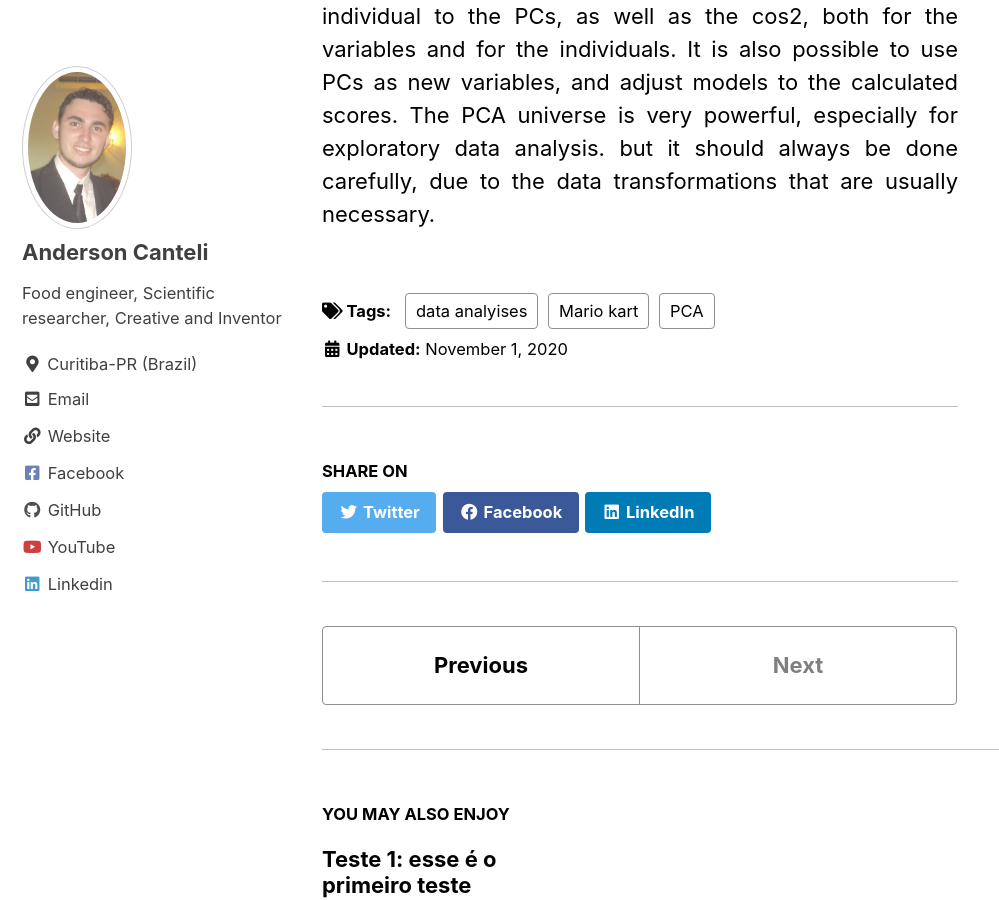
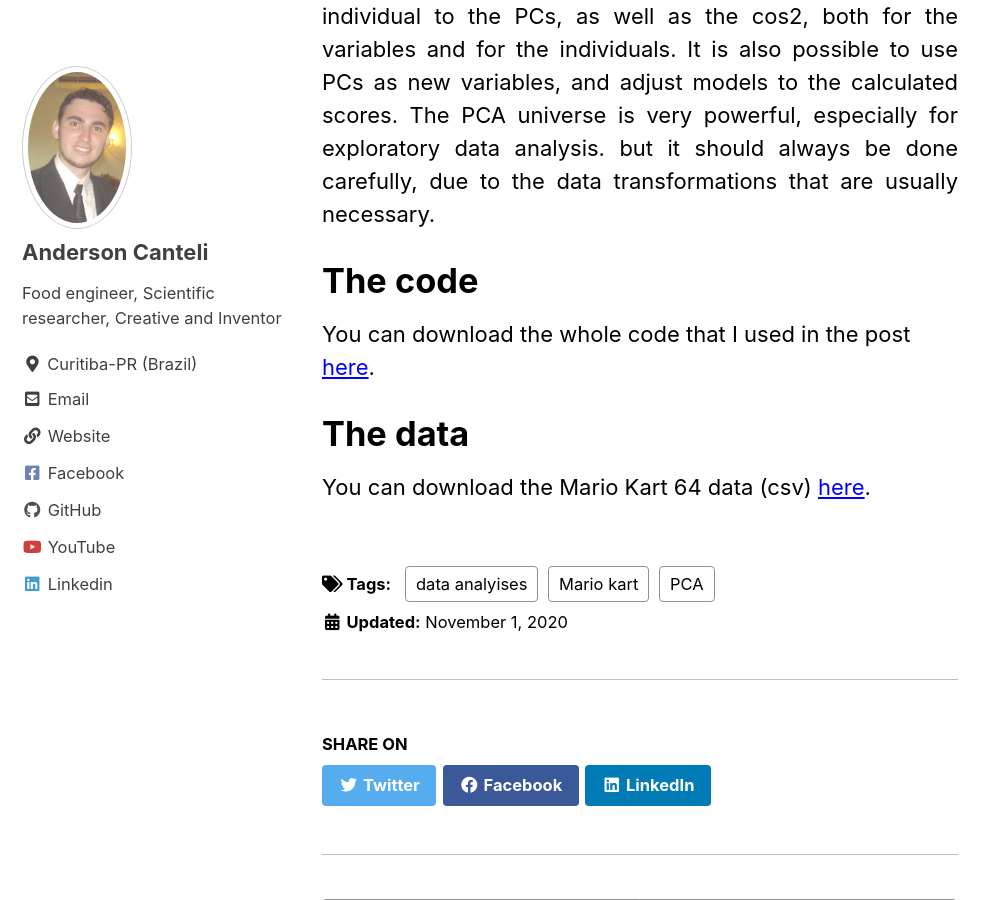
Before and after one commit to andersonmdcanteli/andersonmdcanteli.github.io, a Jekyll site: the page built from _posts/2020-11-01-PCA-MK64.md, in a window 1280 px wide and 900 px high, scrolled down 29149 px. Shown: the whole window, without its empty margins (0-999 px from the left). Built offline with Jekyll 4.4.1, drawn with Linux system fonts in a browser that asks for light colours; cached includes are drawn as plain includes.

Commit message:
Update 2020-11-01-PCA-MK64.md

```diff
--- a/_posts/2020-11-01-PCA-MK64.md
+++ b/_posts/2020-11-01-PCA-MK64.md
@@ -494,3 +494,12 @@ It is important to note that these results are based only on the 4 characteristi
 
 With this, I finish this article about Mario Kart 64 PCA. But this is not all that can be done with PCA; it is also possible to estimate the contribution of each variable and each individual to the PCs, as well as the cos2, both for the variables and for the individuals. It is also possible to use PCs as new variables, and adjust models to the calculated scores. The PCA universe is very powerful, especially for exploratory data analysis. but it should always be done carefully, due to the data transformations that are usually necessary.
 {: .text-justify}
+
+
+# The code
+
+You can download the whole code that I used in the post [here](https://github.com/Aiolia22/PCA/blob/master/MK_64.ipynb).
+
+# The data
+
+You can download the Mario Kart 64 data (csv) [here](https://github.com/Aiolia22/PCA/blob/master/mario_kart_64.csv).
```
